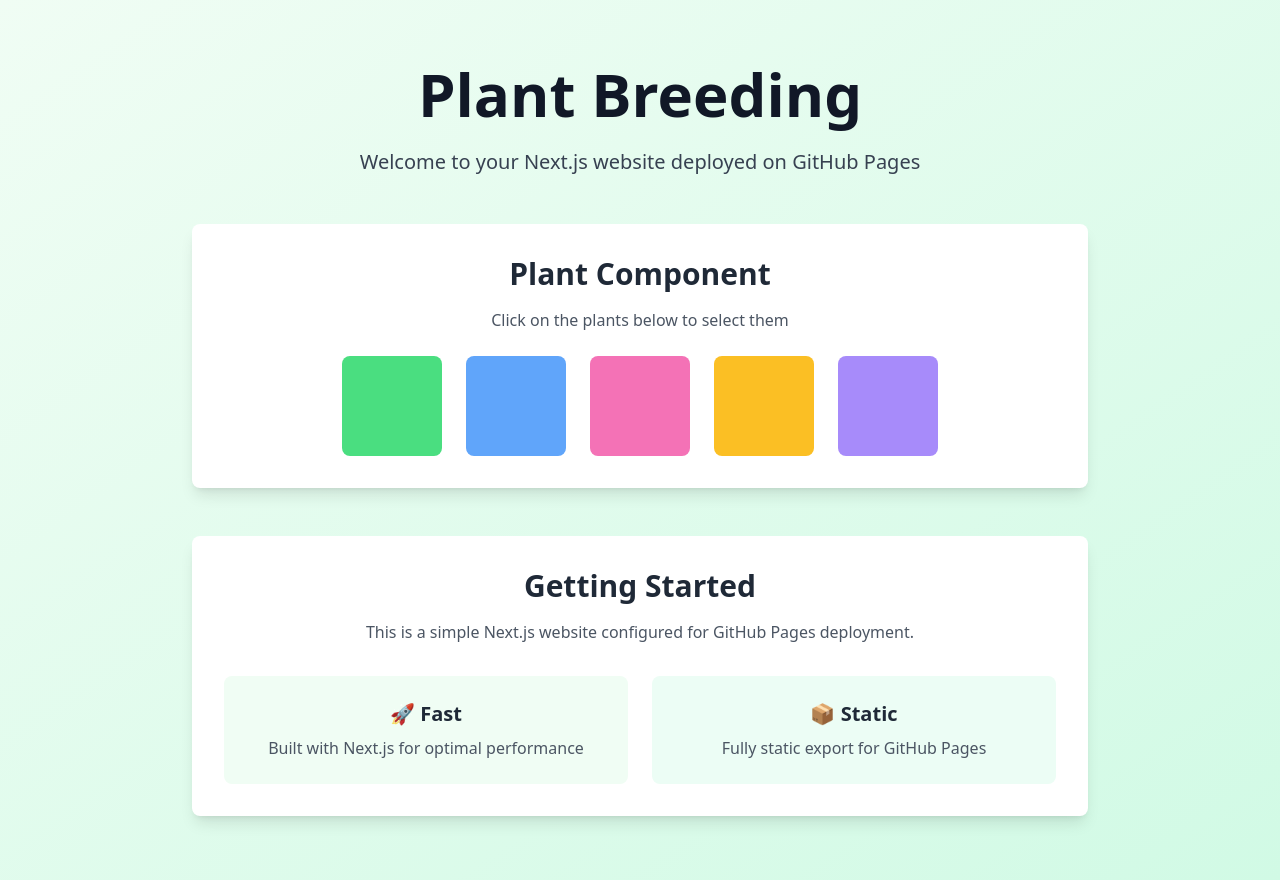
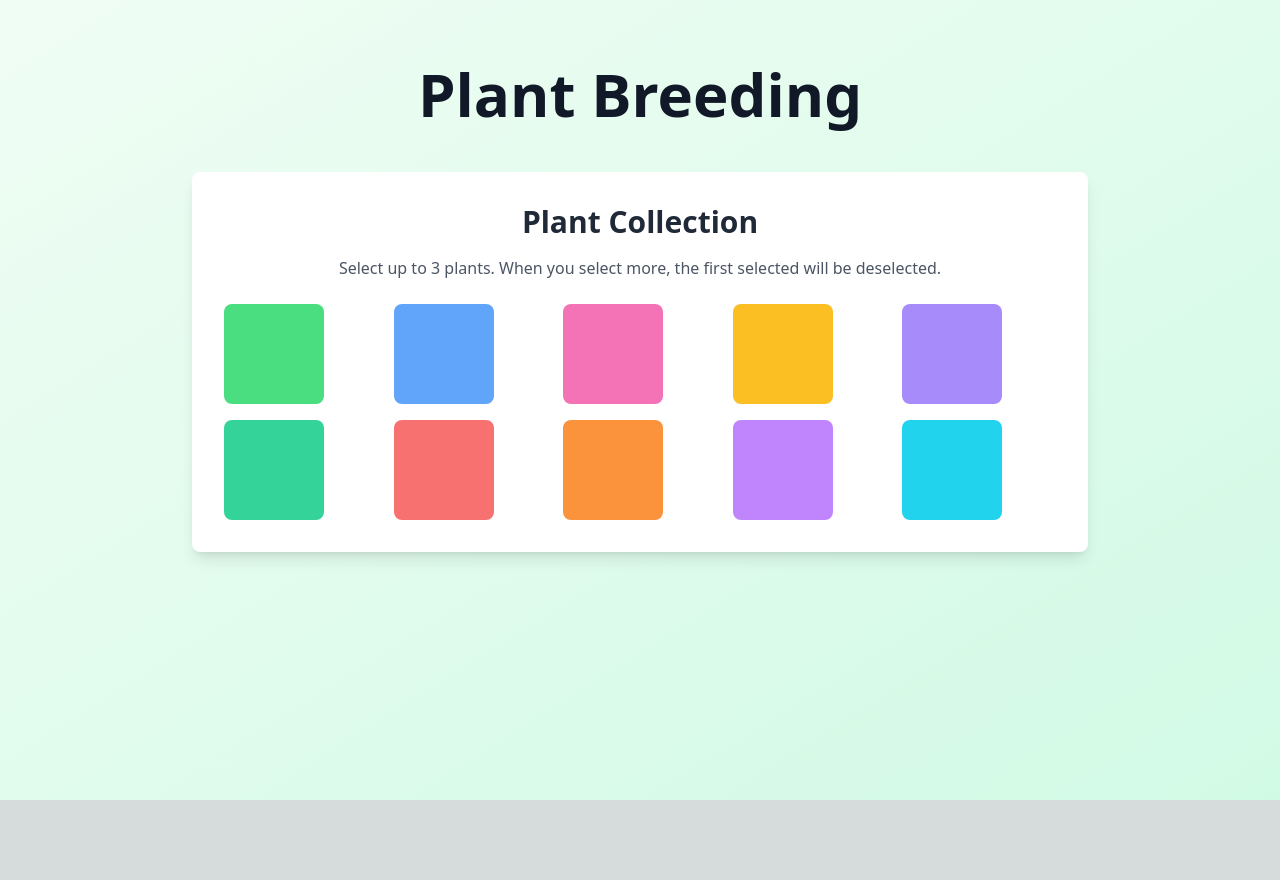
Before and after one commit to BeksOmega/plant-breeding, a Next.js app: page / in a window 1280 px wide. After the commit the page ends 800 px from the top, so only its background shows below. Built offline with nearby package versions, Linux system fonts and the light colour scheme.

Commit message:
feat: add plant collection component

```diff
--- a/app/components/Plant.tsx
+++ b/app/components/Plant.tsx
@@ -5,19 +5,25 @@ import { useState } from "react";
 interface PlantProps {
   color?: string;
   size?: number;
+  isSelected?: boolean;
   onSelect?: (selected: boolean) => void;
 }
 
 export default function Plant({
   color = "#4ade80",
   size = 100,
+  isSelected: controlledSelected,
   onSelect,
 }: PlantProps) {
-  const [isSelected, setIsSelected] = useState(false);
+  const [internalSelected, setInternalSelected] = useState(false);
+  const isSelected =
+    controlledSelected !== undefined ? controlledSelected : internalSelected;
 
   const handleClick = () => {
     const newSelected = !isSelected;
-    setIsSelected(newSelected);
+    if (controlledSelected === undefined) {
+      setInternalSelected(newSelected);
+    }
     onSelect?.(newSelected);
   };
 
--- /dev/null
+++ b/app/components/PlantCollection.tsx
@@ -0,0 +1,52 @@
+'use client';
+
+import { useState } from 'react';
+import Plant from './Plant';
+
+interface PlantData {
+  id: string;
+  color: string;
+}
+
+interface PlantCollectionProps {
+  plants: PlantData[];
+  maxSelected?: number;
+  size?: number;
+}
+
+export default function PlantCollection({
+  plants,
+  maxSelected = Infinity,
+  size = 100
+}: PlantCollectionProps) {
+  const [selectedIds, setSelectedIds] = useState<string[]>([]);
+
+  const handlePlantSelect = (plantId: string, selected: boolean) => {
+    setSelectedIds((prev) => {
+      if (selected) {
+        // If selecting and we're at max, remove the first selected
+        if (prev.length >= maxSelected) {
+          return [...prev.slice(1), plantId];
+        }
+        return [...prev, plantId];
+      } else {
+        // If deselecting, remove from the array
+        return prev.filter((id) => id !== plantId);
+      }
+    });
+  };
+
+  return (
+    <div className="grid grid-cols-2 sm:grid-cols-3 md:grid-cols-4 lg:grid-cols-5 gap-4">
+      {plants.map((plant) => (
+        <Plant
+          key={plant.id}
+          color={plant.color}
+          size={size}
+          isSelected={selectedIds.includes(plant.id)}
+          onSelect={(selected) => handlePlantSelect(plant.id, selected)}
+        />
+      ))}
+    </div>
+  );
+}
--- a/app/page.tsx
+++ b/app/page.tsx
@@ -1,6 +1,19 @@
 import Plant from "./components/Plant";
+import PlantCollection from "./components/PlantCollection";
 
 export default function Home() {
+  const samplePlants = [
+    { id: "1", color: "#4ade80" },
+    { id: "2", color: "#60a5fa" },
+    { id: "3", color: "#f472b6" },
+    { id: "4", color: "#fbbf24" },
+    { id: "5", color: "#a78bfa" },
+    { id: "6", color: "#34d399" },
+    { id: "7", color: "#f87171" },
+    { id: "8", color: "#fb923c" },
+    { id: "9", color: "#c084fc" },
+    { id: "10", color: "#22d3ee" },
+  ];
   return (
     <main className="min-h-screen bg-gradient-to-br from-green-50 to-emerald-100">
       <div className="container mx-auto px-4 py-16">
@@ -8,53 +21,17 @@ export default function Home() {
           <h1 className="text-6xl font-bold text-gray-900 mb-6">
             Plant Breeding
           </h1>
-          <p className="text-xl text-gray-700 mb-8">
-            Welcome to your Next.js website deployed on GitHub Pages
-          </p>
 
-          {/* Plant Component Demo */}
+          {/* Plant Collection Demo */}
           <div className="bg-white rounded-lg shadow-lg p-8 mt-12 mb-12">
             <h2 className="text-3xl font-semibold text-gray-800 mb-4">
-              Plant Component
+              Plant Collection
             </h2>
             <p className="text-gray-600 mb-6">
-              Click on the plants below to select them
+              Select up to 3 plants. When you select more, the first selected
+              will be deselected.
             </p>
-            <div className="flex flex-wrap justify-center gap-6">
-              <Plant color="#4ade80" />
-              <Plant color="#60a5fa" />
-              <Plant color="#f472b6" />
-              <Plant color="#fbbf24" />
-              <Plant color="#a78bfa" />
-            </div>
-          </div>
-
-          <div className="bg-white rounded-lg shadow-lg p-8 mt-12">
-            <h2 className="text-3xl font-semibold text-gray-800 mb-4">
-              Getting Started
-            </h2>
-            <p className="text-gray-600 mb-6">
-              This is a simple Next.js website configured for GitHub Pages
-              deployment.
-            </p>
-            <div className="grid md:grid-cols-2 gap-6 mt-8">
-              <div className="p-6 bg-green-50 rounded-lg">
-                <h3 className="text-xl font-semibold text-gray-800 mb-2">
-                  🚀 Fast
-                </h3>
-                <p className="text-gray-600">
-                  Built with Next.js for optimal performance
-                </p>
-              </div>
-              <div className="p-6 bg-emerald-50 rounded-lg">
-                <h3 className="text-xl font-semibold text-gray-800 mb-2">
-                  📦 Static
-                </h3>
-                <p className="text-gray-600">
-                  Fully static export for GitHub Pages
-                </p>
-              </div>
-            </div>
+            <PlantCollection plants={samplePlants} maxSelected={3} />
           </div>
         </div>
       </div>
```
